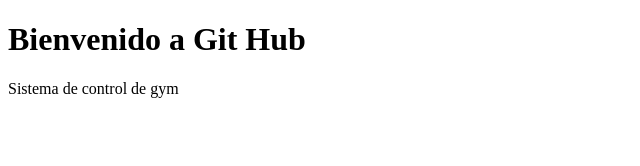
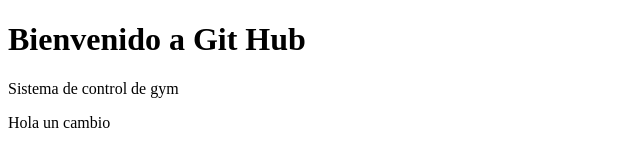
Before and after one commit to Ozye/Test-210661, a plain HTML site: page index.html in a window 1280 px wide. Shown: the whole page, without its empty margins (0-640 px from the left). Drawn offline with Linux system fonts and the light colour scheme.

Commit message:
Update index.html

```diff
--- a/index.html
+++ b/index.html
@@ -8,5 +8,6 @@
 <body>
     <h1>Bienvenido a Git Hub</h1>
     <p>Sistema de control de gym</p>
+    <p>Hola un cambio</p>
 </body>
 </html>
```
